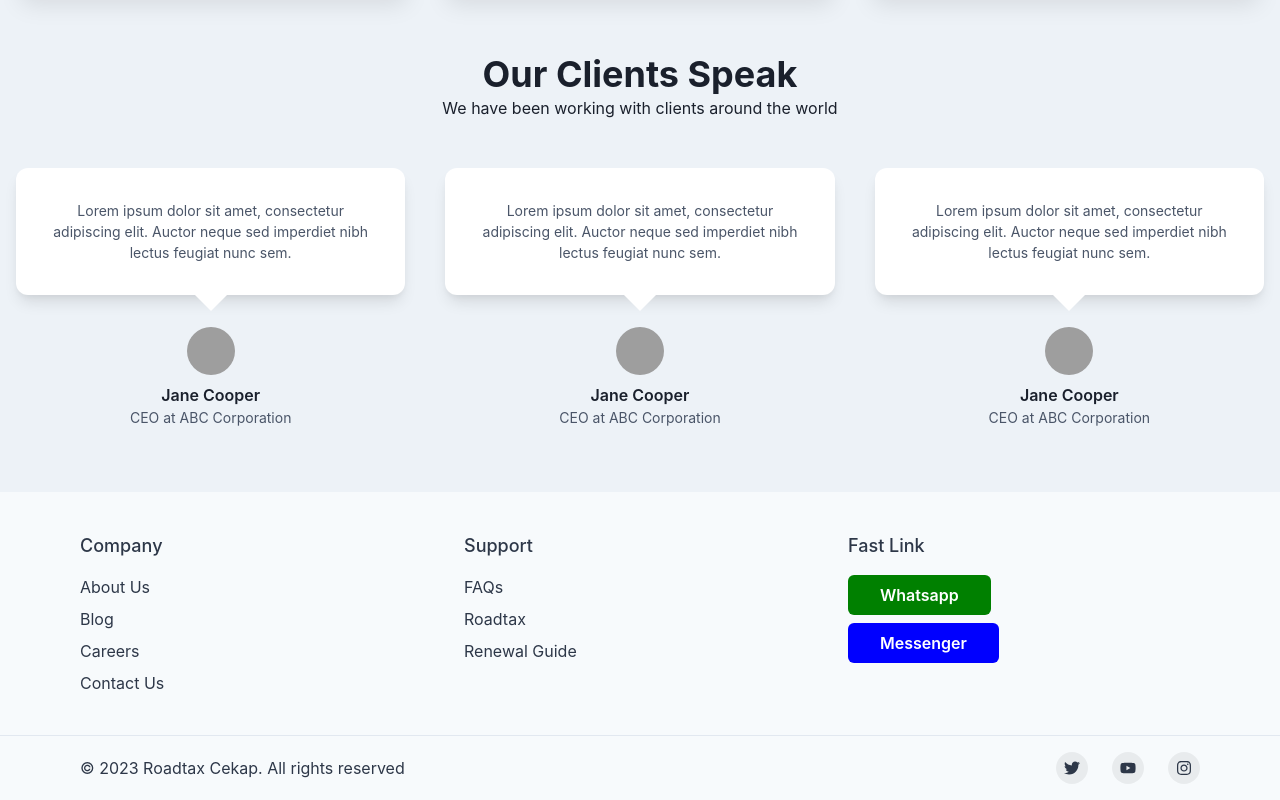
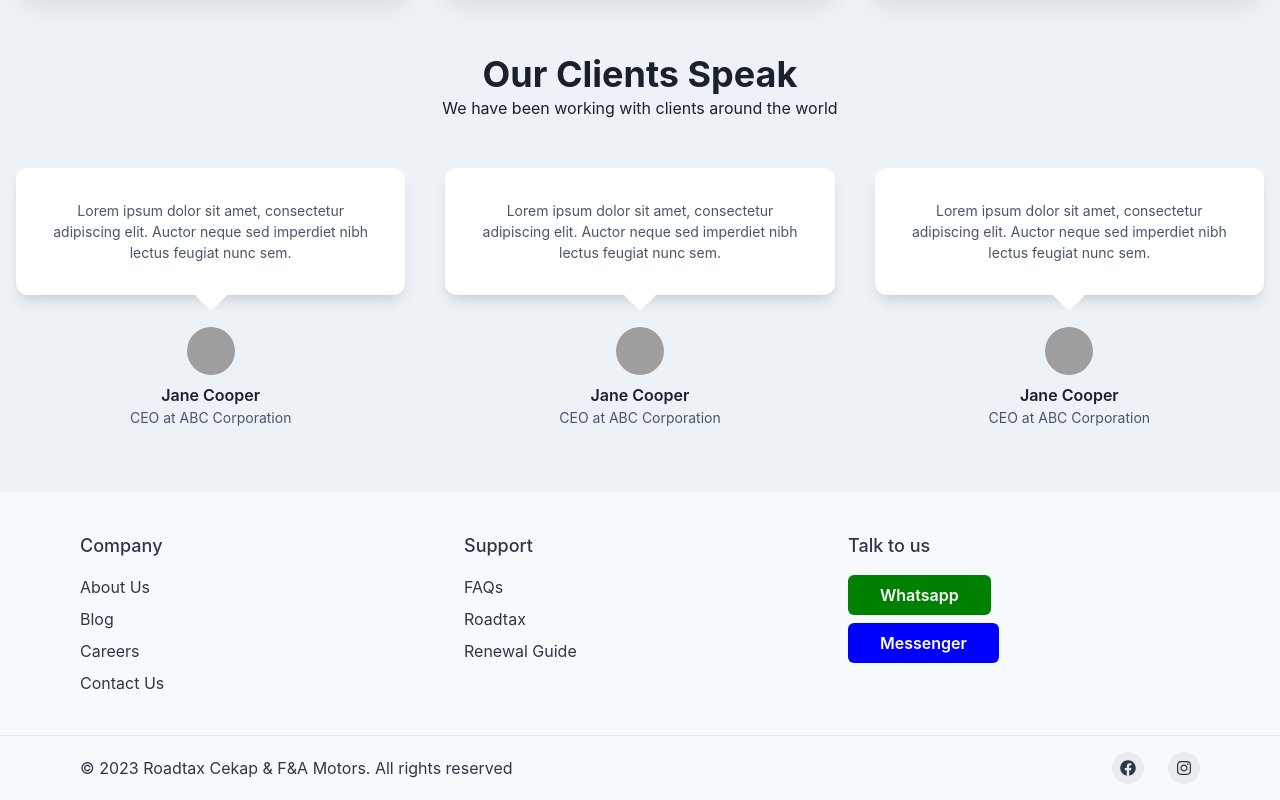
Before and after one commit to MuhdSaifulnizam15/roadtaxcekap, a Next.js app: page / in a window 1280 px wide. Shown: the part 1694-2494 px from the top of the page. Built offline with nearby package versions, Linux system fonts and the light colour scheme; grey boxes are pictures that could not be loaded.

Commit message:
feat: update footer social media link

```diff
--- a/src/components/sections/Footer.tsx
+++ b/src/components/sections/Footer.tsx
@@ -1,4 +1,4 @@
-import { ReactNode } from 'react';
+import { ReactNode } from "react";
 import {
   Box,
   Container,
@@ -10,12 +10,13 @@ import {
   VisuallyHidden,
   chakra,
   useColorModeValue,
-} from '@chakra-ui/react';
-import { FaTwitter, FaYoutube, FaInstagram } from 'react-icons/fa';
+  LinkOverlay,
+} from "@chakra-ui/react";
+import { FaFacebook, FaYoutube, FaInstagram } from "react-icons/fa";
 
 const ListHeader = ({ children }: { children: ReactNode }) => {
   return (
-    <Text fontWeight={'500'} fontSize={'lg'} mb={2}>
+    <Text fontWeight={"500"} fontSize={"lg"} mb={2}>
       {children}
     </Text>
   );
@@ -32,20 +33,22 @@ const SocialButton = ({
 }) => {
   return (
     <chakra.button
-      bg={useColorModeValue('blackAlpha.100', 'whiteAlpha.100')}
-      rounded={'full'}
+      bg={useColorModeValue("blackAlpha.100", "whiteAlpha.100")}
+      rounded={"full"}
       w={8}
       h={8}
-      cursor={'pointer'}
-      as={'a'}
+      cursor={"pointer"}
+      as={"a"}
       href={href}
-      display={'inline-flex'}
-      alignItems={'center'}
-      justifyContent={'center'}
-      transition={'background 0.3s ease'}
+      target="_blank"
+      display={"inline-flex"}
+      alignItems={"center"}
+      justifyContent={"center"}
+      transition={"background 0.3s ease"}
       _hover={{
-        bg: useColorModeValue('blackAlpha.200', 'whiteAlpha.200'),
-      }}>
+        bg: useColorModeValue("blackAlpha.200", "whiteAlpha.200"),
+      }}
+    >
       <VisuallyHidden>{label}</VisuallyHidden>
       {children}
     </chakra.button>
@@ -55,49 +58,61 @@ const SocialButton = ({
 export default function LargeWithAppLinksAndSocial() {
   return (
     <Box
-      bg={useColorModeValue('gray.50', 'gray.900')}
-      color={useColorModeValue('gray.700', 'gray.200')}>
-      <Container as={Stack} maxW={'6xl'} py={10}>
+      bg={useColorModeValue("gray.50", "gray.900")}
+      color={useColorModeValue("gray.700", "gray.200")}
+    >
+      <Container as={Stack} maxW={"6xl"} py={10}>
         <SimpleGrid columns={{ base: 1, sm: 2, md: 3 }} spacing={8}>
-          <Stack align={'flex-start'}>
+          <Stack align={"flex-start"}>
             <ListHeader>Company</ListHeader>
-            <Link href={'#'}>About Us</Link>
-            <Link href={'#'}>Blog</Link>
-            <Link href={'#'}>Careers</Link>
-            <Link href={'#'}>Contact Us</Link>
+            <Link href={"#"}>About Us</Link>
+            <Link href={"#"}>Blog</Link>
+            <Link href={"#"}>Careers</Link>
+            <Link href={"#"}>Contact Us</Link>
           </Stack>
 
-          <Stack align={'flex-start'}>
+          <Stack align={"flex-start"}>
             <ListHeader>Support</ListHeader>
-            <Link href={'#'}>FAQs</Link>
-            <Link href={'#'}>Roadtax</Link>
-            <Link href={'#'}>Renewal Guide</Link>
+            <Link href={"#"}>FAQs</Link>
+            <Link href={"#"}>Roadtax</Link>
+            <Link href={"#"}>Renewal Guide</Link>
           </Stack>
 
-          <Stack align={'flex-start'}>
-            <ListHeader>Fast Link</ListHeader>
+          <Stack align={"flex-start"}>
+            <ListHeader>Talk to us</ListHeader>
             <Button
               px={8}
-              color={'white'}
-              bg={'green'}
-              rounded={'md'}
+              color={"white"}
+              bg={"green"}
+              rounded={"md"}
               _hover={{
-                transform: 'translateY(-2px)',
-                boxShadow: 'lg',
-              }}>
-              Whatsapp
+                transform: "translateY(-2px)",
+                boxShadow: "lg",
+              }}
+            >
+              <LinkOverlay
+                target="_blank"
+                href={
+                  "https://api.whatsapp.com/send?phone=601154188237&text=Quotation%20Takaful%2C%20RoadTax%20%26%20Urusan%20JPJ.%20%20F%26A%20MOTORS.%F0%9F%8F%8D%EF%B8%8F%F0%9F%9A%97"
+                }
+              >
+                Whatsapp
+              </LinkOverlay>
             </Button>
 
             <Button
               px={8}
-              color={'white'}
-              bg={'blue'}
-              rounded={'md'}
+              color={"white"}
+              bg={"blue"}
+              rounded={"md"}
               _hover={{
-                transform: 'translateY(-2px)',
-                boxShadow: 'lg',
-              }}>
-              Messenger
+                transform: "translateY(-2px)",
+                boxShadow: "lg",
+              }}
+            >
+              <LinkOverlay target="_blank" href={"https://m.me/famotorsmy"}>
+                Messenger
+              </LinkOverlay>
             </Button>
           </Stack>
         </SimpleGrid>
@@ -105,25 +120,33 @@ export default function LargeWithAppLinksAndSocial() {
 
       <Box
         borderTopWidth={1}
-        borderStyle={'solid'}
-        borderColor={useColorModeValue('gray.200', 'gray.700')}>
+        borderStyle={"solid"}
+        borderColor={useColorModeValue("gray.200", "gray.700")}
+      >
         <Container
           as={Stack}
-          maxW={'6xl'}
+          maxW={"6xl"}
           py={4}
-          direction={{ base: 'column', md: 'row' }}
+          direction={{ base: "column", md: "row" }}
           spacing={4}
-          justify={{ md: 'space-between' }}
-          align={{ md: 'center' }}>
-          <Text>© 2023 Roadtax Cekap. All rights reserved</Text>
-          <Stack direction={'row'} spacing={6}>
-            <SocialButton label={'Twitter'} href={'#'}>
-              <FaTwitter />
+          justify={{ md: "space-between" }}
+          align={{ md: "center" }}
+        >
+          <Text>
+            © {new Date().getFullYear()} Roadtax Cekap & F&A Motors. All rights
+            reserved
+          </Text>
+          <Stack direction={"row"} spacing={6}>
+            <SocialButton
+              label={"Facebook"}
+              href={"https://www.facebook.com/famotorsmy"}
+            >
+              <FaFacebook />
             </SocialButton>
-            <SocialButton label={'YouTube'} href={'#'}>
-              <FaYoutube />
-            </SocialButton>
-            <SocialButton label={'Instagram'} href={'#'}>
+            <SocialButton
+              label={"Instagram"}
+              href={"https://www.instagram.com/famotorsmy/"}
+            >
               <FaInstagram />
             </SocialButton>
           </Stack>
```
